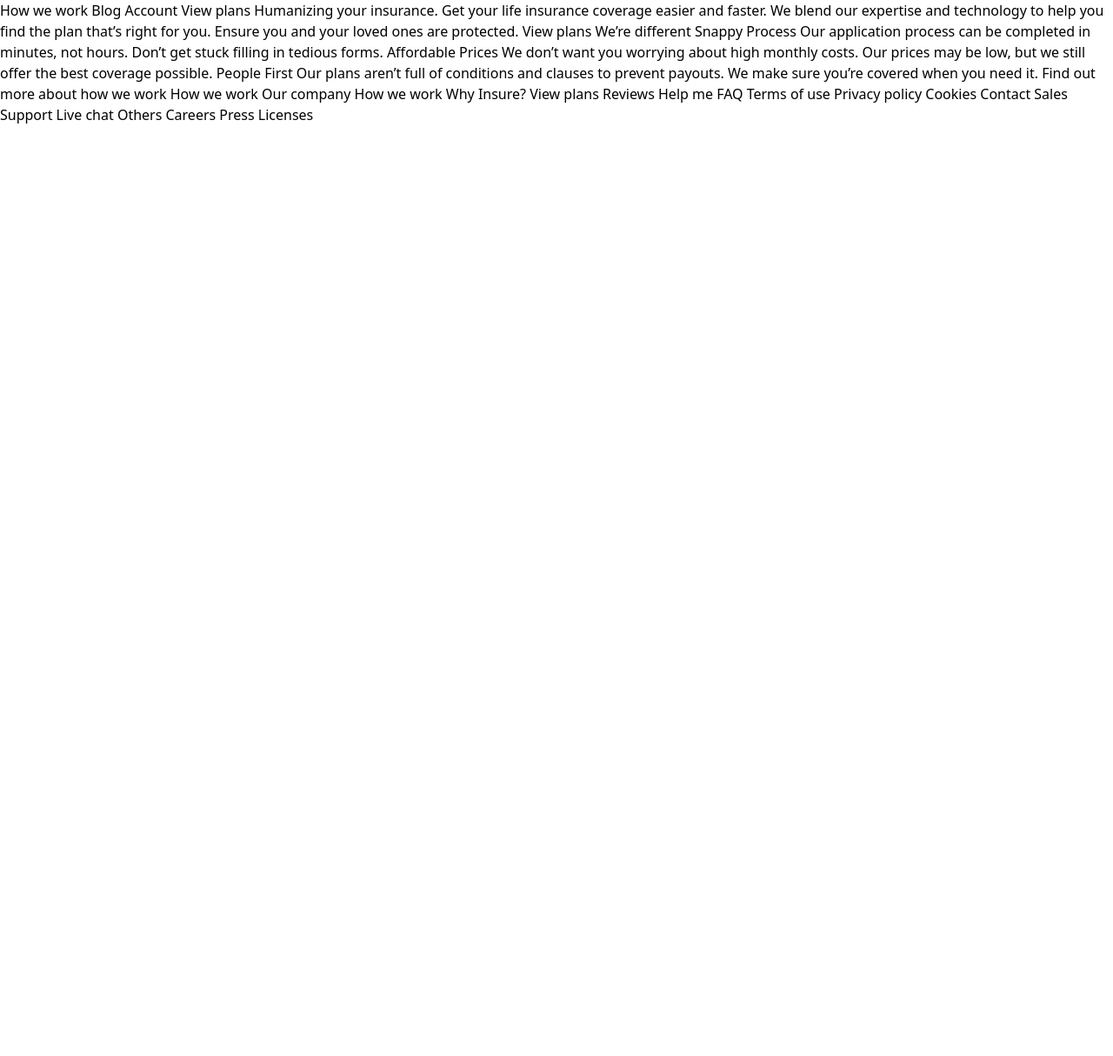
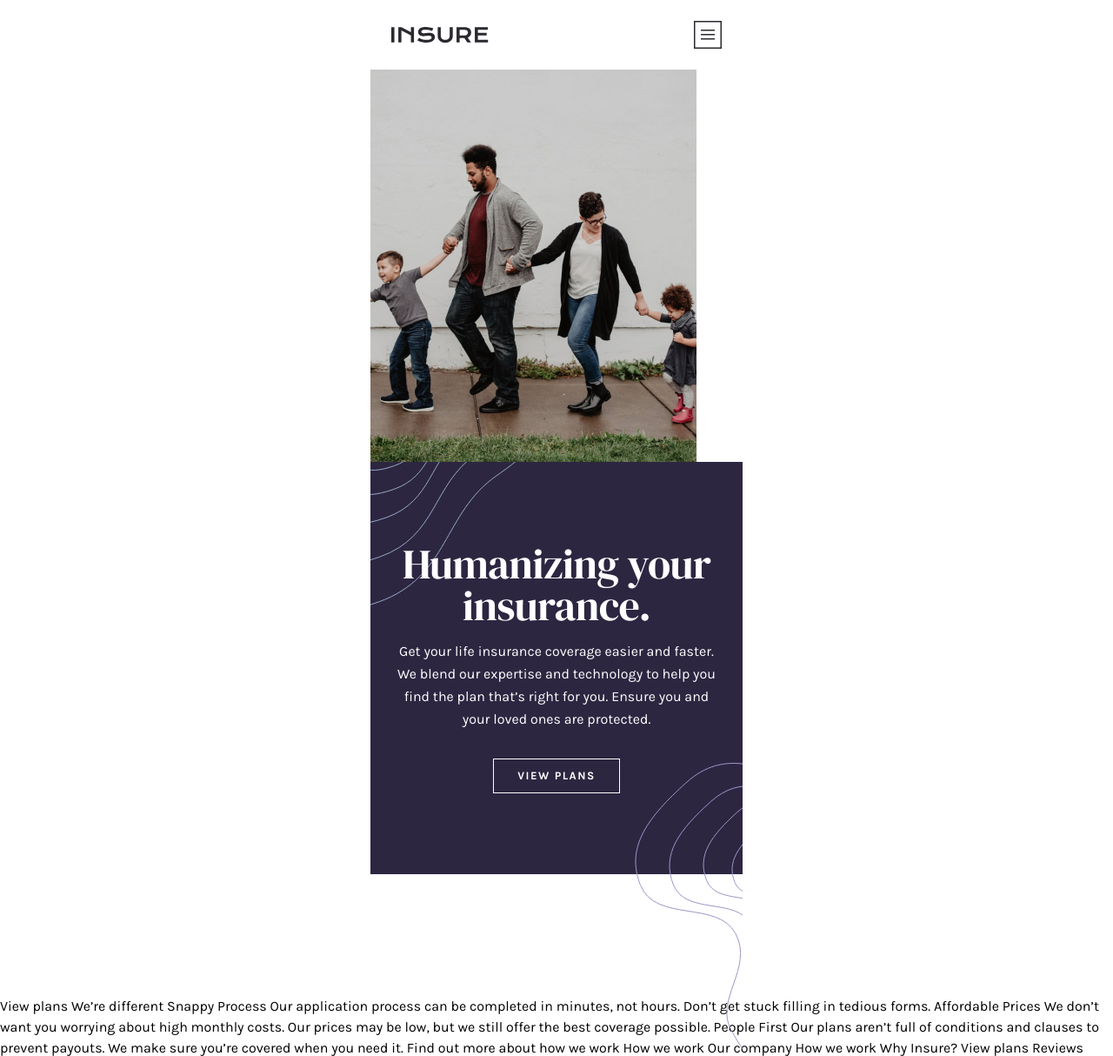
Before and after one commit to stephjoseph/insure-landing-page-master, a website: page src/index.html in a window 1280 px wide. Shown: the top 1214 px of the page at 87% size. Before the commit the page ends 800 px from the top, so only its background shows below. Drawn offline with Linux system fonts and the light colour scheme.

Commit message:
Update index.html

```diff
--- a/src/index.html
+++ b/src/index.html
@@ -13,20 +13,59 @@
     />
     <link rel="stylesheet" href="../dist/style.css" />
 
-    <title>Frontend Mentor | Insure landing page</title>
+    <title>Insure landing page</title>
   </head>
-  <body>
-    How we work Blog Account View plans Humanizing your insurance. Get your life
-    insurance coverage easier and faster. We blend our expertise and technology
-    to help you find the plan that’s right for you. Ensure you and your loved
-    ones are protected. View plans We’re different Snappy Process Our
-    application process can be completed in minutes, not hours. Don’t get stuck
-    filling in tedious forms. Affordable Prices We don’t want you worrying about
-    high monthly costs. Our prices may be low, but we still offer the best
-    coverage possible. People First Our plans aren’t full of conditions and
-    clauses to prevent payouts. We make sure you’re covered when you need it.
-    Find out more about how we work How we work Our company How we work Why
-    Insure? View plans Reviews Help me FAQ Terms of use Privacy policy Cookies
-    Contact Sales Support Live chat Others Careers Press Licenses
+  <body class="grid place-items-center font-['Karla']">
+    <header class="mb-[8.75rem] w-full max-w-[26.75rem]">
+      <div class="flex items-center justify-between p-6">
+        <a href="#" aria-label="inpsire home">
+          <img src="../images/logo.svg" alt="" />
+        </a>
+        <button type="button" aria-label="menu button">
+          <img src="../images/icon-hamburger.svg" alt="" />
+        </button>
+      </div>
+      <div>
+        <img src="../images/image-intro-mobile.jpg" alt="" />
+      </div>
+      <div
+        class="relative flex w-full flex-col items-center gap-8 bg-[#2D2641] py-[5.813rem] px-6"
+      >
+        <div class="absolute left-0 top-0">
+          <img src="../images/bg-pattern-intro-left-mobile.svg" alt="" />
+        </div>
+        <div class="absolute right-0 top-[21.625rem]">
+          <img src="../images/bg-pattern-intro-right-mobile.svg" alt="" />
+        </div>
+        <div class="z-10 flex flex-col items-center gap-4 text-center">
+          <h1
+            class="font-['DM_Serif_Display'] text-[3rem] font-normal leading-[3rem] tracking-[-0.67px] text-white"
+          >
+            Humanizing your insurance.
+          </h1>
+          <p
+            class="text-base font-normal leading-[1.625rem] tracking-normal text-white"
+          >
+            Get your life insurance coverage easier and faster. We blend our
+            expertise and technology to help you find the plan that’s right for
+            you. Ensure you and your loved ones are protected.
+          </p>
+        </div>
+        <a
+          class="flex h-10 w-[9.125rem] items-center justify-center border-[1.5px] border-solid border-white text-[0.813rem] font-bold uppercase leading-[0.938rem] tracking-[1.5px] text-white"
+          href="./pricing"
+          >View plans</a
+        >
+      </div>
+    </header>
+    View plans We’re different Snappy Process Our application process can be
+    completed in minutes, not hours. Don’t get stuck filling in tedious forms.
+    Affordable Prices We don’t want you worrying about high monthly costs. Our
+    prices may be low, but we still offer the best coverage possible. People
+    First Our plans aren’t full of conditions and clauses to prevent payouts. We
+    make sure you’re covered when you need it. Find out more about how we work
+    How we work Our company How we work Why Insure? View plans Reviews Help me
+    FAQ Terms of use Privacy policy Cookies Contact Sales Support Live chat
+    Others Careers Press Licenses
   </body>
 </html>
```
